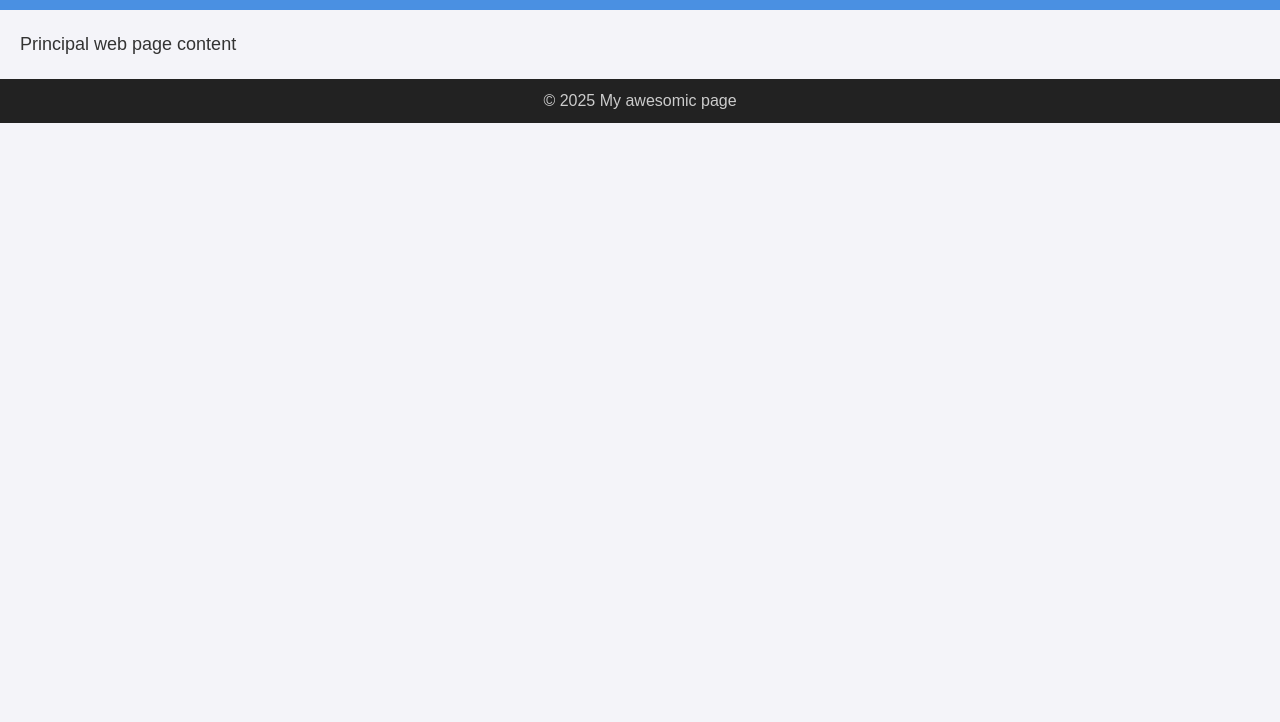
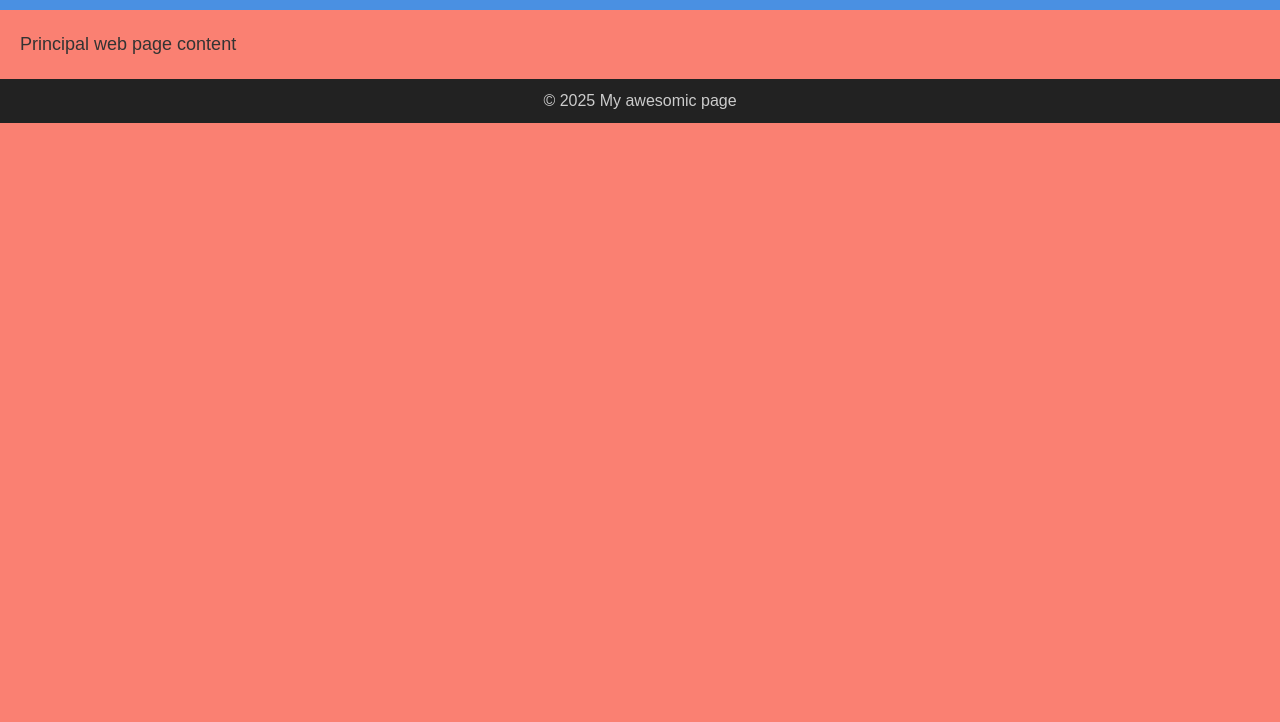
Before and after one commit to jjestuardo30-alt/mi-super-pagina-awesomica, a plain HTML site: page index.html in a window 1280 px wide. Shown: the part 78-800 px from the top of the page. Drawn offline with Linux system fonts and the light colour scheme.

Commit message:
fix missing background color

```diff
--- a/styles.css
+++ b/styles.css
@@ -1,7 +1,7 @@
 /* Estilo general */
 body {
   font-family: Arial, sans-serif;
-  background-color: #f4f4f9;
+  background-color: salmon;
   margin: 0;
   padding: 0;
   color: #333;
```
